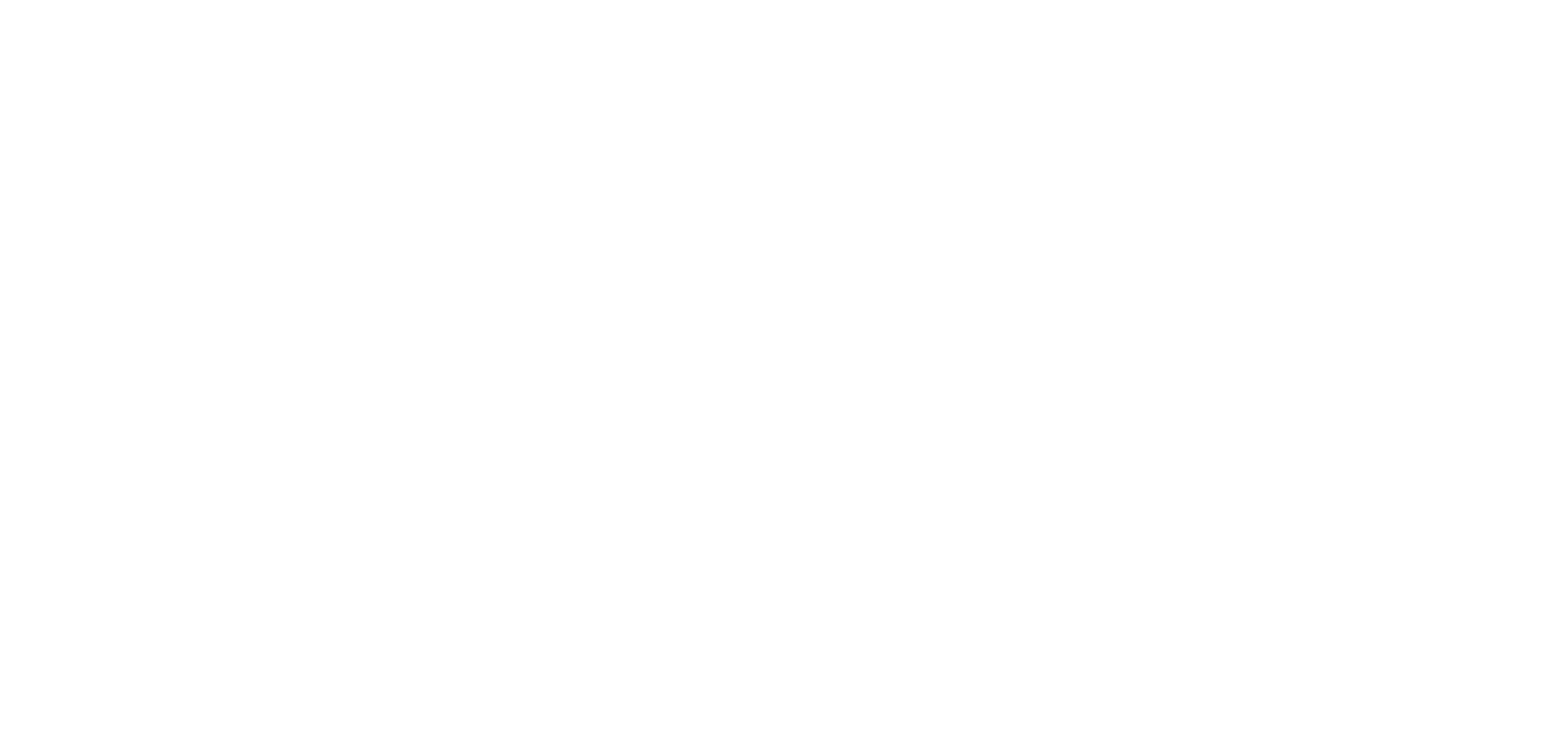
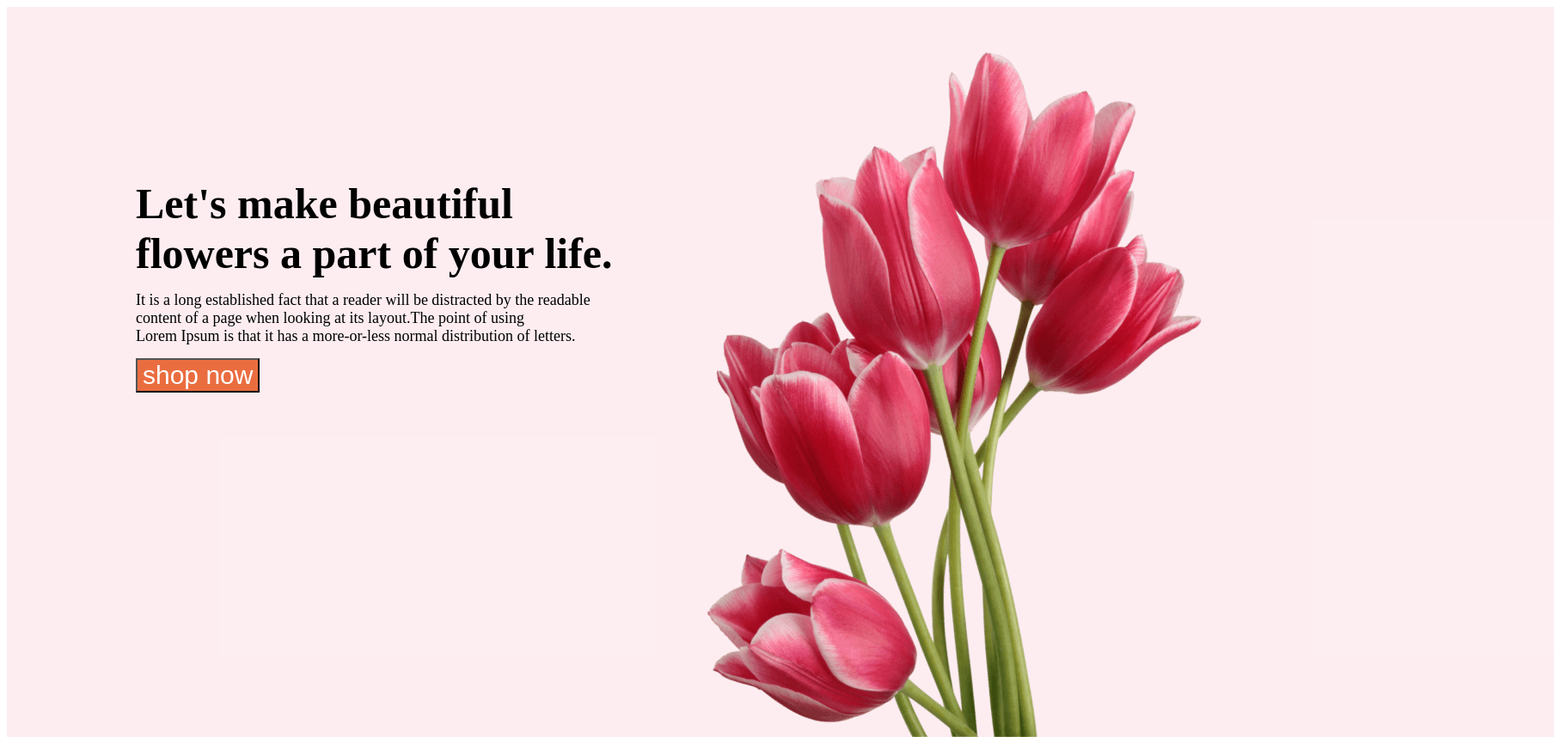
Before and after one commit to srbrakib27/flower-shp-assignment, a plain HTML site: page index.html in a window 1280 px wide. Shown: the whole page at 86% size, 1808 px wide, since content can reach past the window. Before the commit the page ends 800 px from the top, so only its background shows below. Drawn offline with Linux system fonts and the light colour scheme.

Commit message:
banner commit

```diff
--- a/index.html
+++ b/index.html
@@ -3,10 +3,45 @@
 <head>
     <meta charset="UTF-8">
     <meta name="viewport" content="width=device-width, initial-scale=1.0">
+
     <link rel="stylesheet" href="style/style.css">
     <title>assignment</title>
 </head>
 <body>
 
+    <header class="banner">
+
+        <div class="banner-contend">
+
+            <div class="banner-elemant">
+                <h1 class="banner-taitle">Let's make beautiful <br> flowers  a part of your life.</h1>
+                <p class="banner-parahgrap">It is a long established fact that a reader will be distracted  by the readable <br> content of a page when looking at its layout.The point of using <br> Lorem Ipsum is that it has a more-or-less normal distribution of letters.</p>
+                <button class="banner-btn"> shop now </button>
+
+            </div>
+
+            <div>
+               <img  class="banner-pic"src="flower-shop-assignment-main/Flower Asset/pngwing 10.png" alt="">
+
+
+
+            </div>
+
+
+
+        </div>
+
+
+
+
+
+    </header>
+
+
+
+
+
+
+
 </body>
 </html>
--- a/style/style.css
+++ b/style/style.css
@@ -0,0 +1,46 @@
+
+.banner{
+   display: flex;
+   justify-content:space-between;
+   width: 1800px;
+   height: 850px;
+   background-color: rgba(229, 84, 115, 0.10);
+
+}
+.banner-contend{
+
+display: flex;
+justify-content: space-between;
+
+
+
+}
+
+.banner-elemant{
+
+  align-items: center;
+  margin: 200px 50px 100px 150px;
+}
+.banner-taitle{
+    font-size: 50px;
+    margin: 0px 10px 10px 0px;
+}
+.banner-parahgrap{
+
+    margin: 15px 5px 15px 0px;
+    font-size: 18px;
+}
+.banner-pic{
+ align-items: center;
+ margin: 50px 20px 0px 20px;
+ margin-bottom: 0px;
+ color:rgba(152, 44, 68, 0.1) ;
+
+}
+
+.banner-btn{
+    background-color: rgb(234, 109, 64);
+    font-size: 30px;
+    color: white;
+
+}
```
